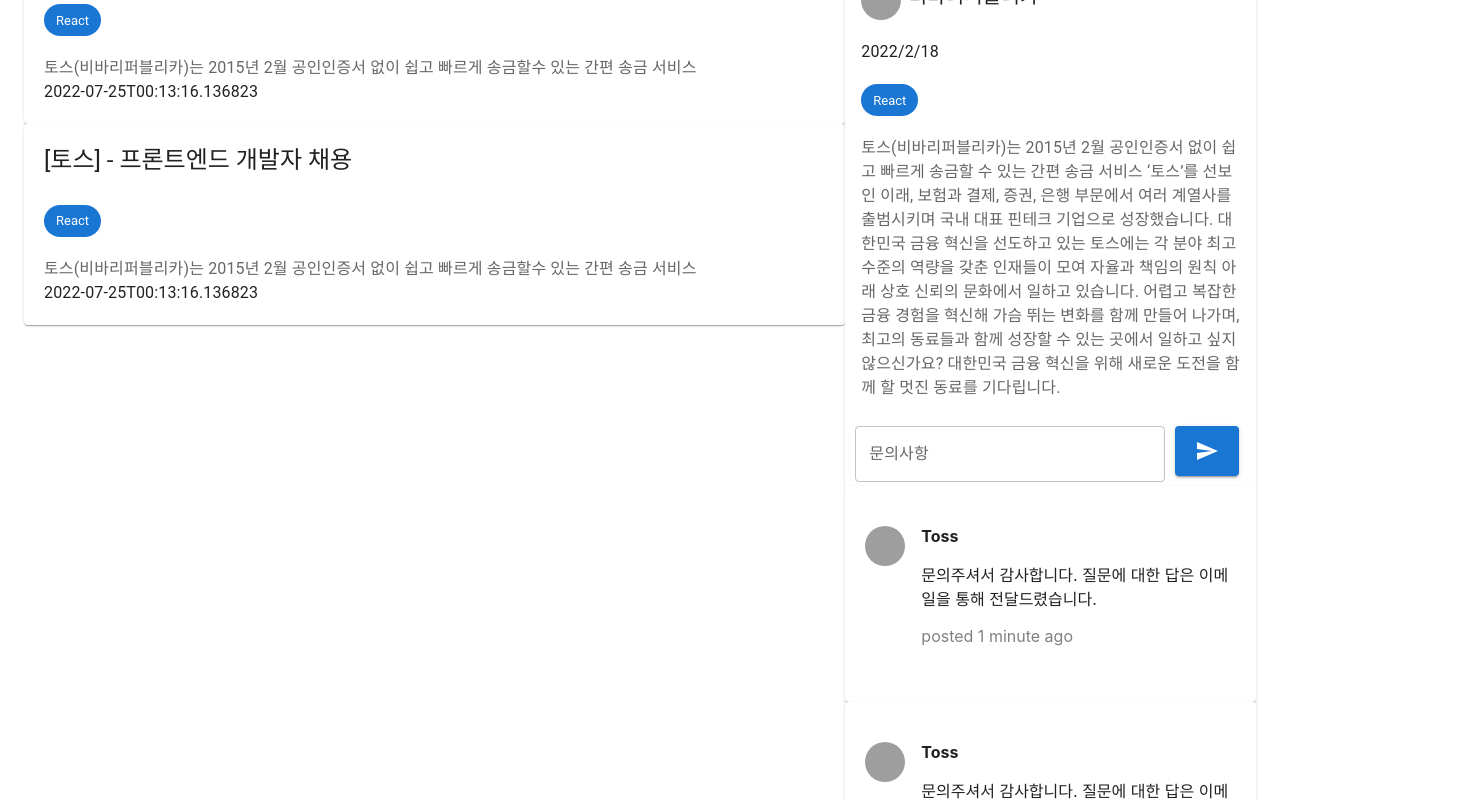
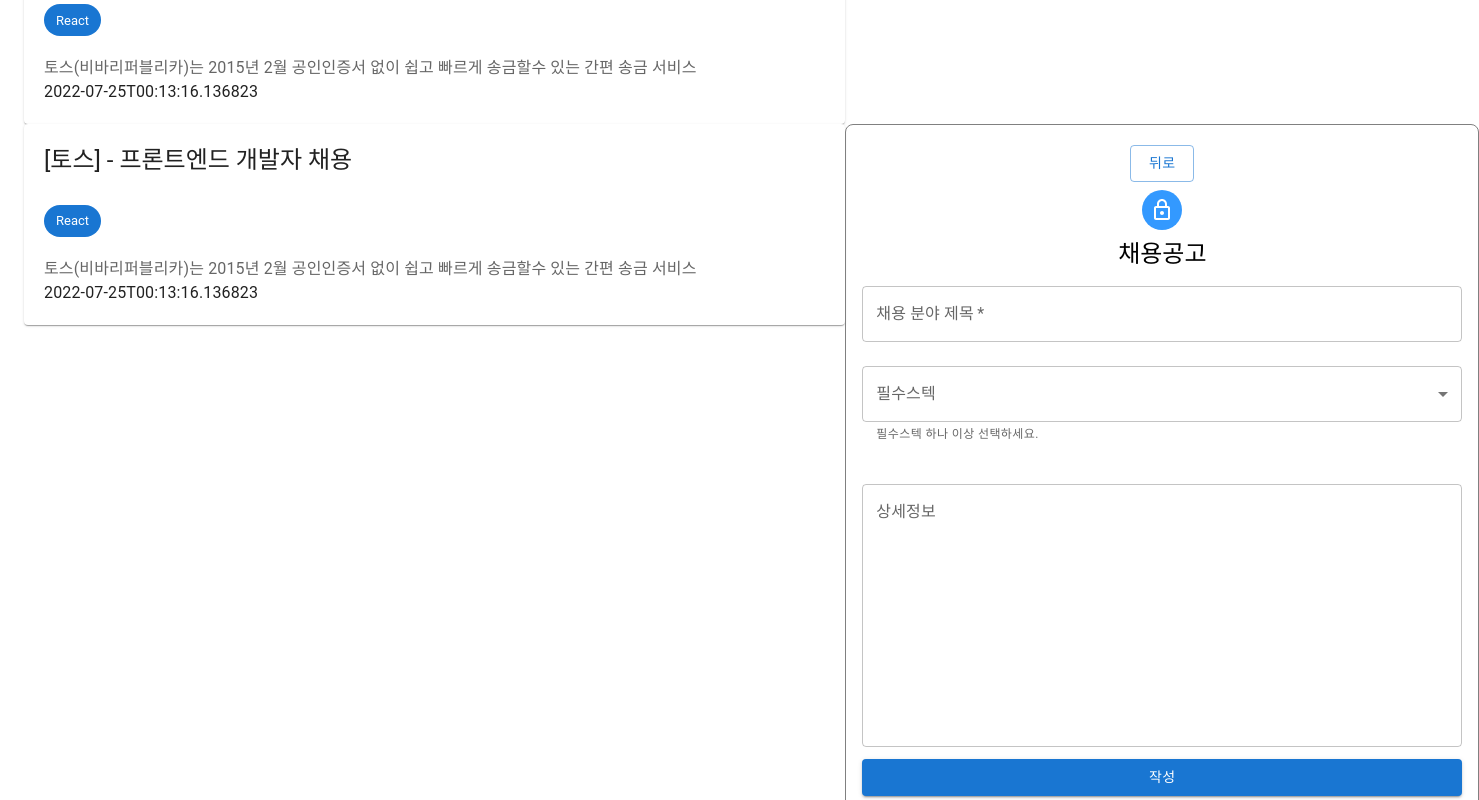
Before and after one commit to bennoholik/dev_job, a React (Create React App) app: page /recruit in a window 1280 px wide. Shown: the part 140-940 px from the top of the page, 1479 px wide, since content can reach past the window. Built offline with nearby package versions, Linux system fonts and the light colour scheme; grey boxes are pictures that could not be loaded.

Commit message:
post 기능

```diff
--- a/src/components/Header.jsx
+++ b/src/components/Header.jsx
@@ -1,4 +1,5 @@
 import { Button, AppBar, Box, Toolbar, Typography } from "@mui/material";
+import { Link } from "react-router-dom";
 
 function Header() {
   return (
@@ -10,8 +11,18 @@
               DevJob
             </Typography>
             <Button color="inherit">로그인</Button>
+
             <Button color="inherit" variant="outlined">
-              채용공고올리기
+              <Link
+                to="/recruit"
+                style={{
+                  color: "inherit",
+                  textDecoration: "none",
+                  underliine: "none",
+                }}
+              >
+                채용공고올리기
+              </Link>
             </Button>
           </Toolbar>
         </AppBar>
--- a/src/components/JobList.jsx
+++ b/src/components/JobList.jsx
@@ -1,8 +1,10 @@
+import { useEffect } from "react";
 import { useSelector } from "react-redux";
 import JobCard from "./JobCard";
 
 function JobList() {
   const { recruits } = useSelector((state) => state.recruits);
+  console.log(recruits);
 
   return (
     <>
--- a/src/components/PostAdd.jsx
+++ b/src/components/PostAdd.jsx
@@ -1,96 +1,164 @@
-import React from 'react'
-import styled from 'styled-components';
-import { Link } from 'react-router-dom';
-import Button from '@mui/material/Button';
-import { TextField, MenuItem} from '@mui/material';
-import Typography from '@mui/material/Typography';
-import LockOutlinedIcon from '@mui/icons-material/LockOutlined';
-import Avatar from '@mui/material/Avatar';
-import Box from '@mui/material/Box';
-import Chip from '@mui/material/Chip';
-import { useState } from 'react';
+import React from "react";
+import styled from "styled-components";
+import { Link } from "react-router-dom";
+import Button from "@mui/material/Button";
+import { TextField, MenuItem, Stack } from "@mui/material";
+import Typography from "@mui/material/Typography";
+import LockOutlinedIcon from "@mui/icons-material/LockOutlined";
+import Avatar from "@mui/material/Avatar";
+import Box from "@mui/material/Box";
+import Chip from "@mui/material/Chip";
+import { useState } from "react";
+import { useDispatch } from "react-redux";
+import { addRecruit } from "../redux/modules/recruitSlice";
 
+export const PostAdd = () => {
+  const [title, setTitle] = useState("");
+  const [desc, setDesc] = useState("");
+  const [stack, setStack] = useState([]);
 
-export const LoginForm = () => {
-    const [stack, setStack] = useState([])
-    console.log({stack})
-    // 전개전산자
-    const handleChange = (event) => {
-        // let copy = [...stack]
-        // copy.push(event.target.value)
-        // setStack(copy)
-        const multiCheck = event.target.value
-        setStack(typeof multiCheck == 'string' ? multiCheck.split(',') : multiCheck)
-    }
+  const now = Date.now();
+  const date = new Date(now).toISOString();
+
+  const dispatch = useDispatch();
+
+  const postData = {
+    createdAt: date,
+    jobTitle: title,
+    techStackList: stack,
+    description: desc,
+  };
+
+  const onSubmitRecruit = () => {
+    dispatch(addRecruit(postData));
+    setTitle("");
+    setDesc("");
+    let empty = [];
+    setStack(empty);
+  };
+
+  const addStack = (event) => {
+    let copy = [...stack];
+    copy.push(event.target.value);
+    setStack(copy);
+  };
+
+  const handleDelete = (i) => {
+    console.log(i);
+    let copy = [...stack];
+    copy.splice(i, 1);
+    setStack(copy);
+  };
+
   return (
     <StBox>
       <Box
         sx={{
           marginTop: 0.5,
-            display: 'flex',
-            flexDirection: 'column',
-            alignItems: 'center',
+          display: "flex",
+          flexDirection: "column",
+          alignItems: "center",
         }}
       >
-        <Button type="submit" variant='outlined'  >뒤로</Button>
-        <Avatar sx={{ m: 1, bgcolor: '#39f' }}>
+        <Button type="submit" variant="outlined">
+          <Link
+            to="/"
+            style={{
+              color: "inherit",
+              textDecoration: "none",
+              underliine: "none",
+            }}
+          >
+            뒤로
+          </Link>
+        </Button>
+
+        <Avatar sx={{ m: 1, bgcolor: "#39f" }}>
           <LockOutlinedIcon />
         </Avatar>
+
         <Typography component="h1" variant="h5">
           채용공고
         </Typography>
 
-        <TextField margin="normal" label="회사명" name="companyName" required fullWidth  />
-        {/* <TextField margin="normal" label="필수스텍" name="stack" required fullWidth /> */}
-
+        <TextField
+          margin="normal"
+          label="채용 분야 제목"
+          name="companyName"
+          onChange={(e) => {
+            setTitle(e.target.value);
+          }}
+          value={title}
+          required
+          fullWidth
+        />
 
         <TextField
-         sx={{mt:2, mb:8}}fullWidth label='필수스텍'
-         select value={stack} onChange={handleChange}
-         SelectProps={{
-            multiple:true,
+          sx={{ mt: 2, mb: 2 }}
+          fullWidth
+          label="필수스텍"
+          select
+          value={stack}
+          onChange={addStack}
+          color="secondary"
+          helperText="필수스텍 하나 이상 선택하세요."
+        >
+          <MenuItem value="JavaScript">JavaScript</MenuItem>
+          <MenuItem value="TypeScript">TypeScript</MenuItem>
+          <MenuItem value="jQuery">jQuery</MenuItem>
+          <MenuItem value="Vue">Vue</MenuItem>
+          <MenuItem value="HTML5">HTML5</MenuItem>
+          <MenuItem value="React">React</MenuItem>
+          <MenuItem value="Spring">Spring</MenuItem>
+          <MenuItem value="Java">Java</MenuItem>
+          <MenuItem value="Docker">Docker</MenuItem>
+          <MenuItem value="node.js">node.js</MenuItem>
+        </TextField>
+        <Stack direction="row" spacing={1} sx={{ mb: 3 }}>
+          {stack.map((s, i) => (
+            <Chip
+              label={s}
+              onDelete={() => {
+                handleDelete(i);
               }}
-         color = 'secondary'
-         helperText = '필수스텍 하나 이상 선택하세요.'
-         error
-         >
-            <MenuItem value='JavaScript'>JavaScript</MenuItem>
-            <MenuItem value='TypeScript'>TypeScript</MenuItem>
-            <MenuItem value='jQuery'>jQuery</MenuItem>
-            <MenuItem value='Vue'>Vue</MenuItem>
-            <MenuItem value='HTML5'>HTML5</MenuItem>
-            <MenuItem value='React'>React</MenuItem>
-            <MenuItem value='Spring'>Spring</MenuItem>
-            <MenuItem value='Java'>Java</MenuItem>
-            <MenuItem value='Docker'>Docker</MenuItem>
-            <MenuItem value='node.js'>node.js</MenuItem>
-        </TextField>
-
+            />
+          ))}
+        </Stack>
         <TextField
           id="outlined-multiline-static"
           label="상세정보"
+          onChange={(e) => {
+            setDesc(e.target.value);
+          }}
+          value={desc}
           multiline
           rows={10}
           fullWidth
-
-
         />
-        <Button type="submit" variant='outlined' fullWidth sx={{mt:1.5, mb:1}}>작성</Button>
-
+        <Button
+          type="submit"
+          variant="contained"
+          fullWidth
+          sx={{ mt: 1.5, mb: 1 }}
+          onClick={() => {
+            onSubmitRecruit();
+          }}
+        >
+          작성
+        </Button>
       </Box>
     </StBox>
-  )
-}
+  );
+};
 
-export default LoginForm;
-
+export default PostAdd;
 
 const StBox = styled.div`
   width: 600px;
-  height : 680px;
-  border : 1px solid gray;
+  height: 680px;
+  border: 1px solid gray;
   border-radius: 8px;
   margin: 0 auto;
-  margin-top : 200px;
+  margin-top: 200px;
   padding: 1em;
 `;
--- a/src/redux/modules/recruitSlice.js
+++ b/src/redux/modules/recruitSlice.js
@@ -33,9 +33,17 @@
 export const recruitSlice = createSlice({
   name: "recruits",
   initialState,
-  reducers: {},
+  reducers: {
+    addRecruit(state, action) {
+      console.log(action.payload);
+      return {
+        ...state,
+        recruits: [...state.recruits, action.payload],
+      };
+    },
+  },
   extraReducers: {},
 });
 
-export const {} = recruitSlice.actions;
+export const { addRecruit } = recruitSlice.actions;
 export default recruitSlice.reducer;
--- a/src/route/router.js
+++ b/src/route/router.js
@@ -2,9 +2,9 @@
 import { BrowserRouter, Route, Routes } from "react-router-dom";
 import JobDetail from "../components/JobDetail";
 import Mainpage from "../pages/MainPage";
-import LoginForm from '../components/PostAdd';
-import PostAdd from '../components/PostAdd';
-import SignupForm from '../components/SignupForm';
+import LoginForm from "../components/LoginForm";
+import PostAdd from "../components/PostAdd";
+import SignupForm from "../components/SignupForm";
 
 const Router = () => {
   return (
@@ -12,10 +12,11 @@
       <Routes>
         <Route path="/" element={<Mainpage />}>
           <Route path=":id" element={<JobDetail />} />
-          <Route path="loginForm" element={<LoginForm />}/>
-          <Route path="signupForm" element={<SignupForm />}/>
-          <Route path="postAdd" element={<PostAdd />}/>
+          <Route path="recruit" element={<PostAdd />} />
         </Route>
+
+        <Route path="login" element={<LoginForm />} />
+        <Route path="signup" element={<SignupForm />} />
 
         <Route path="*" element={<div>404 Error</div>} />
       </Routes>
```
Lines whose indentation alone changed are shown as unchanged.
